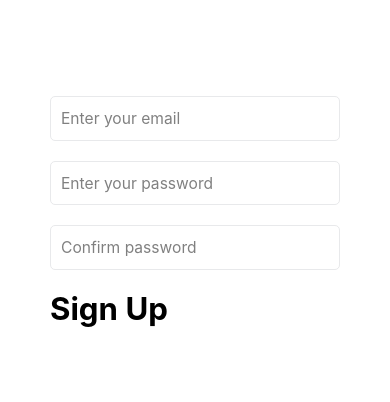
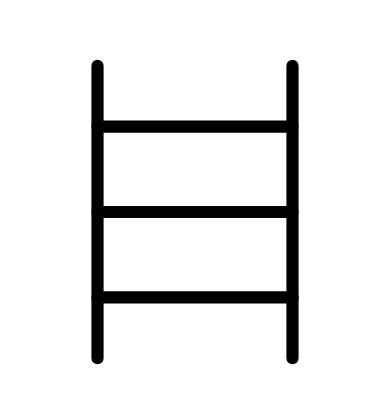
Before and after one commit to salmaazakii/E-Commerce-Application, a React Native app: screen / in a window 390 px wide. Shown: the part 210-612 px from the top of the page. Built offline with nearby package versions, Linux system fonts and the light colour scheme.

Commit message:
Raster & Vector Images (Icons)

```diff
--- a/App.js
+++ b/App.js
@@ -1,6 +1,6 @@
 import React from 'react';
 import Greeting from './TestComp/Greeting';
-import { View,Text,Button,Alert } from 'react-native';
+import { View,Text,Button,Alert, Image} from 'react-native';
 import { PlatformTouchable } from './src/Components/PlatformTouchable';
 import { AppButton } from './src/Components/AppButton';
 import { Styles } from './src/styles';
@@ -9,21 +9,14 @@ import AddToCartButton from './src/Components/AddToCart';
 import Timer from './src/Components/Timer';
 import {HorizontalLayout, ULayout, VerticalLayout} from './TestComp/FlexBox';
 import BasicForm from './TestComp/ResponsiveFormLayout';
+import { LadderIcon } from './TestComp/LadderIcon';
 class App extends React.Component {
   render(){
     return (
-      <BasicForm/>
-      // <View style={Styles.Center} >
-      //   {/* <AppButton
-      //     title='Done'
-      //     isLoading={false}
-      //     onPress={()=> Alert.alert('Hi')}>
-      //   </AppButton> */}
-      //   {/* <Counter /> */}
-      //   {/* <AddToCartButton /> */}
-      //   {/* <Timer maxSeconds = {100} countDown={true} onStopFunction={()=> Alert.alert("Time out!")}/> */}
-      //   {/* <ULayout /> */}
-      // </View>
+      <View style={Styles.Center} >
+        {/* <Image source={require('./assets/images/shipping_truck_icon.png')}/> */}
+        <LadderIcon />
+      </View>
     );
   }
 };
--- /dev/null
+++ b/TestComp/LadderIcon.js
@@ -0,0 +1,15 @@
+import React from 'react';
+import {Svg,Rect,Line} from 'react-native-svg';
+
+export function LadderIcon(props){
+    return (
+        <Svg viewBox="0 0 256 256" xmlns="http://www.w3.org/2000/svg">
+            <Rect fill="none" height="256" width="256"/>
+            <Line fill="none" stroke="#000" stroke-linecap="round" stroke-linejoin="round" stroke-width="8" x1="64" x2="64" y1="32" y2="224"/>
+            <Line fill="none" stroke="#000" stroke-linecap="round" stroke-linejoin="round" stroke-width="8" x1="192" x2="192" y1="32" y2="224"/>
+            <Line fill="none" stroke="#000" stroke-linecap="round" stroke-linejoin="round" stroke-width="8" x1="64" x2="192" y1="72" y2="72"/>
+            <Line fill="none" stroke="#000" stroke-linecap="round" stroke-linejoin="round" stroke-width="8" x1="64" x2="192" y1="128" y2="128"/>
+            <Line fill="none" stroke="#000" stroke-linecap="round" stroke-linejoin="round" stroke-width="8" x1="64" x2="192" y1="184" y2="184"/>
+        </Svg>
+        );
+}
--- a/package.json
+++ b/package.json
@@ -12,7 +12,8 @@
   "dependencies": {
     "react": "17.0.2",
     "react-native": "0.68.0",
-    "react-native-size-matters": "^0.4.0"
+    "react-native-size-matters": "^0.4.0",
+    "react-native-svg": "^12.3.0"
   },
   "devDependencies": {
     "@babel/core": "^7.12.9",
--- a/src/Components/Timer/index.js
+++ b/src/Components/Timer/index.js
@@ -1,6 +1,6 @@
 import React from "react";
 import {Text} from 'react-native';
-import { formatTimer } from "../../Utils/functions";
+import { formatTimer } from "../../Utils/Functions";
 
 export default class Timer extends React.Component{
 
```
Also changed, not shown: assets/images/shipping_truck_icon.png (added), 1 other file (tests, documents, lock files or other folders).
